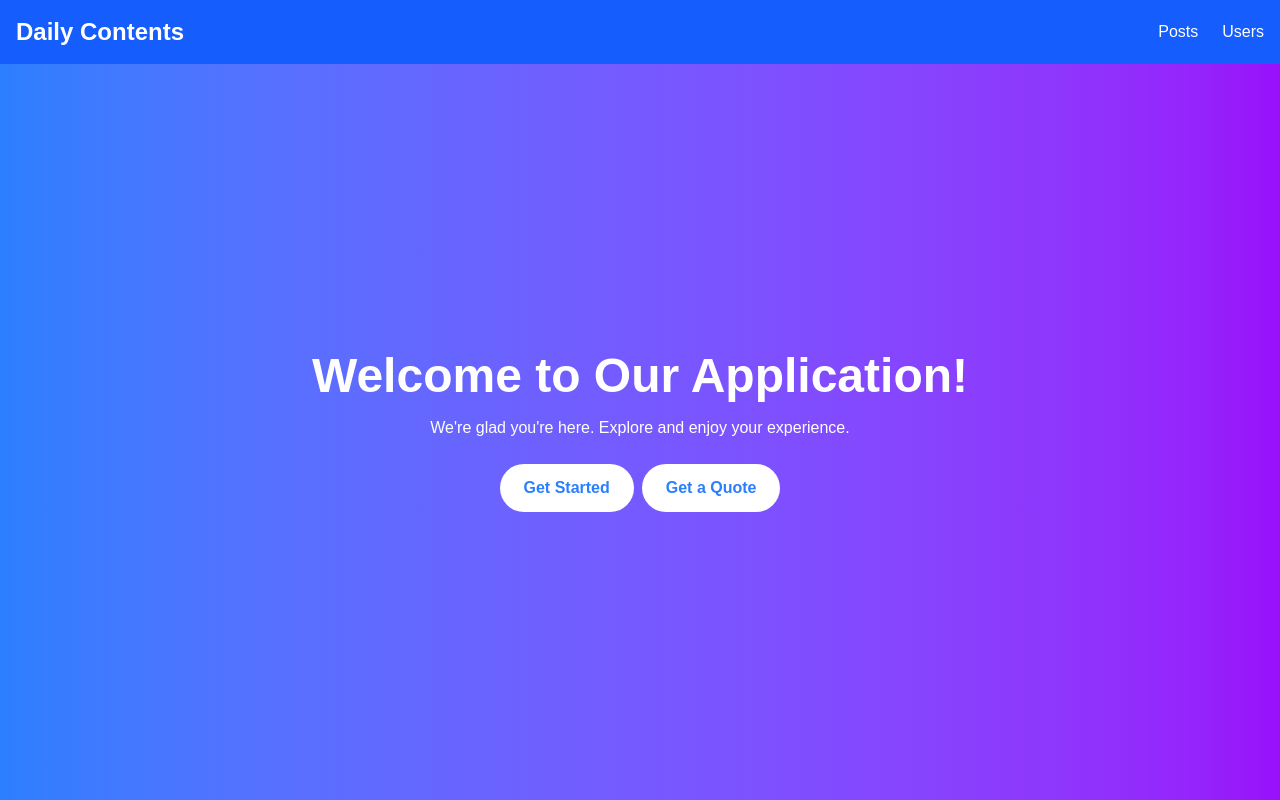
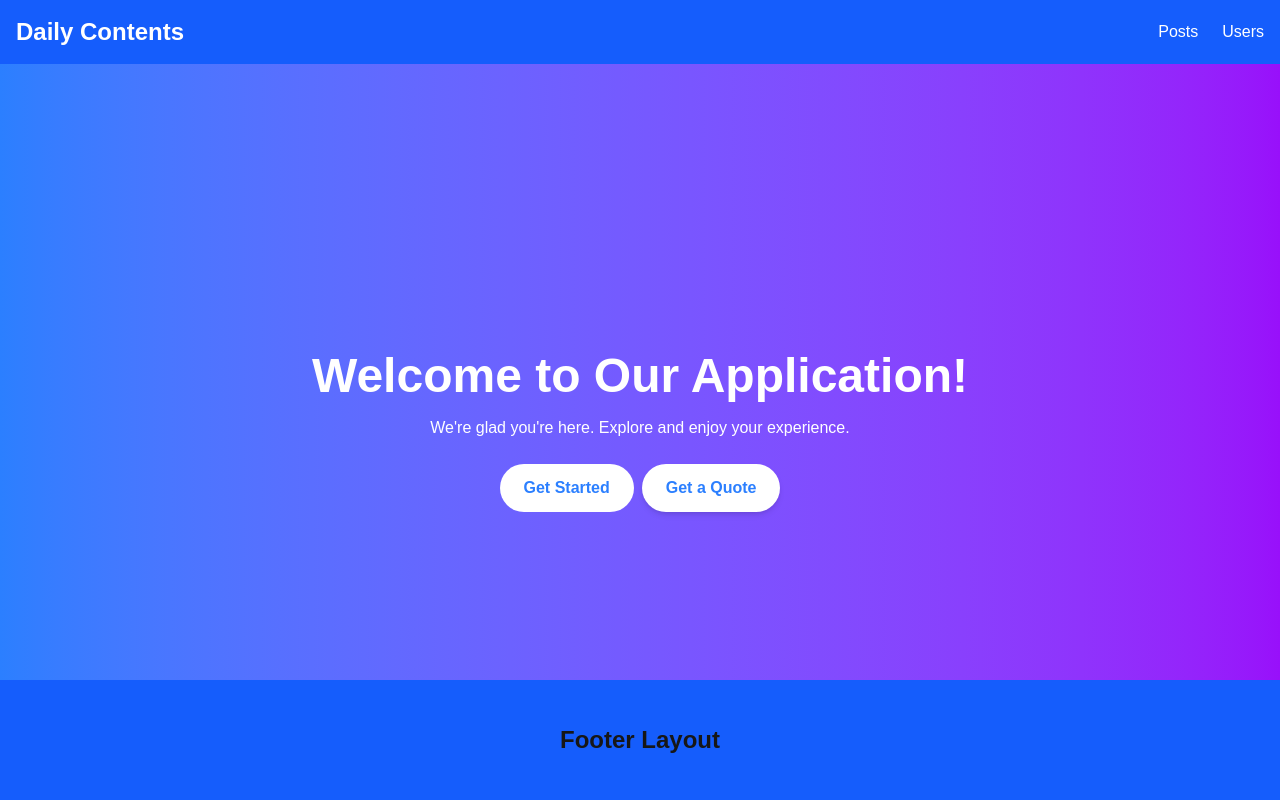
Before and after one commit to Nonijay/alx-project-0x01-setup, a Next.js app in the folder alx-project-0x01/: page / in a window 1280 px wide. Built offline with nearby package versions, Linux system fonts and the light colour scheme.

Commit message:
update task

```diff
--- a/alx-project-0x01/components/common/Button.tsx
+++ b/alx-project-0x01/components/common/Button.tsx
@@ -3,7 +3,7 @@ import { ButtonProps } from "@/interfaces";
 
 const Button: React.FC<ButtonProps> = ({title}) => {
     return (
-        <button className="mt-6 px-6 py-3 bg-white text-blue-500 rounded-full font-semibold hover:bg-gray-200 transition">
+        <button className="mt-6 px-6 py-3 bg-white text-blue-500 rounded-full font-semibold hover:bg-gray-200 transition shadow-md">
             {title}
         </button>
     )
--- a/alx-project-0x01/components/layout/Footer.tsx
+++ b/alx-project-0x01/components/layout/Footer.tsx
@@ -2,8 +2,8 @@ import React from "react";
 
 const Footer: React.FC = () => {
     return (
-        <footer className="flex flex-col justify-center items-center bg-gray-800 p-5 fixed bottom-0 w-full h-[200px]">
-            <h1 className="text-2xl">Footer Layout</h1>
+        <footer className="flex flex-col justify-center items-center bg-blue-600 p-15 fixed bottom-0 w-full h-1.5">
+            <h1 className="text-2xl  font-bold">Footer Layout</h1>
         </footer>
     )
 }
--- a/alx-project-0x01/pages/index.tsx
+++ b/alx-project-0x01/pages/index.tsx
@@ -2,6 +2,7 @@ import Image from "next/image";
 import { Geist, Geist_Mono } from "next/font/google";
 import Header from "@/components/layout/Header";
 import Button from "@/components/common/Button";
+import Footer from "@/components/layout/Footer";
 
 const geistSans = Geist({
   variable: "--font-geist-sans",
@@ -119,7 +120,7 @@ const Home: React.FC = () => {
   return (
     <div className="flex flex-col h-screen">
       <Header />
-      <main className="flex flex-grow items-center justify-center bg-gradient-to-r from-blue-500 to-purple-600">
+      <main className="flex flex-grow items-center justify-center bg-gradient-to-r from-blue-500 to-purple-600 h-screen">
         <div className="text-center">
           <h1 className=" text-5xl font-bold text-white">
             Welcome to Our Application!
@@ -135,7 +136,7 @@ const Home: React.FC = () => {
           />
         </div>
       </main>
-
+      <Footer />
     </div>
   )
 }
```
